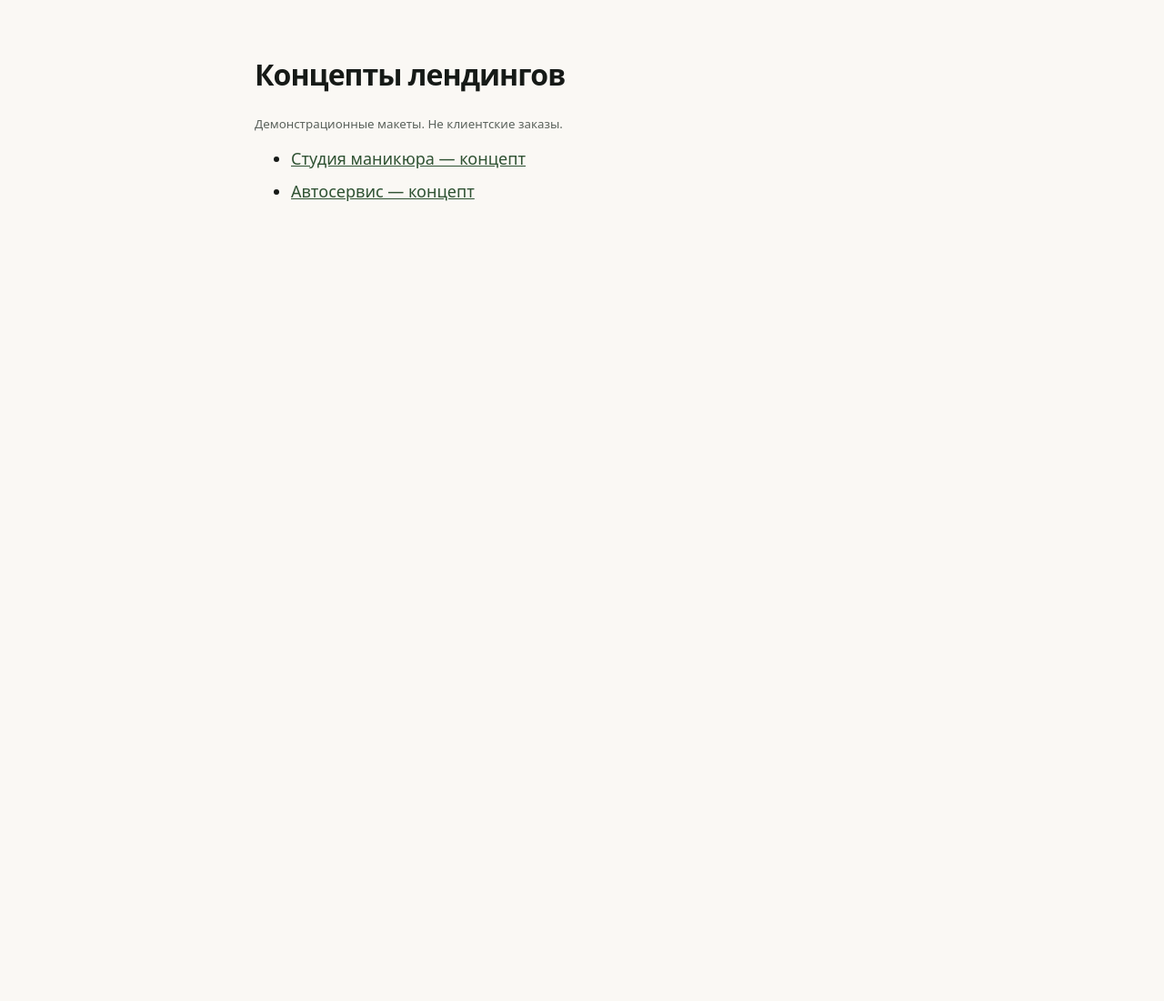
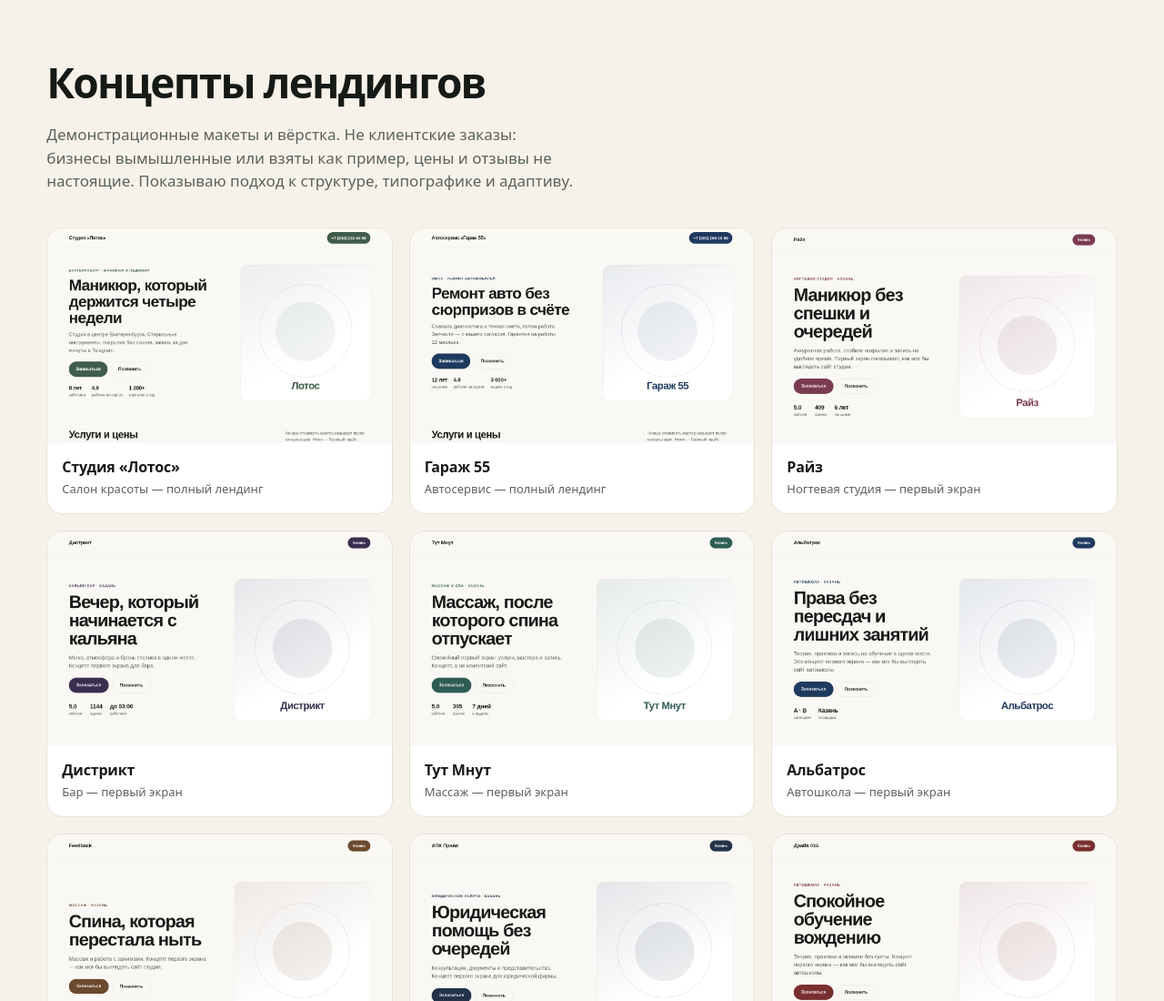
Before and after one commit to sweetlife999/demo-sites, a plain HTML site: page index.html in a window 1280 px wide. Shown: the top 1100 px of the page at 91% size. Before the commit the page ends 800 px from the top, so only its background shows below. Drawn offline with Linux system fonts and the light colour scheme.

Commit message:
portfolio index with concept shots

```diff
--- a/index.html
+++ b/index.html
@@ -1,11 +1,70 @@
-<!doctype html>
-<html lang="ru"><head><meta charset="utf-8"><meta name="viewport" content="width=device-width,initial-scale=1">
-<title>Концепты лендингов</title>
-<style>body{font-family:system-ui,sans-serif;max-width:720px;margin:60px auto;padding:0 20px;color:#161a17;background:#faf8f4}
-h1{letter-spacing:-.03em}a{color:#2f5233}li{margin:12px 0;font-size:18px}small{color:#5b625c}</style></head>
-<body><h1>Концепты лендингов</h1>
-<p><small>Демонстрационные макеты. Не клиентские заказы.</small></p>
-<ul>
-<li><a href="lotos/">Студия маникюра — концепт</a></li>
-<li><a href="garage55/">Автосервис — концепт</a></li>
-</ul></body></html>
+<!doctype html><html lang="ru"><head><meta charset="utf-8">
+<meta name="viewport" content="width=device-width,initial-scale=1">
+<title>Концепты лендингов — Ярослав</title>
+<style>
+*{box-sizing:border-box}body{margin:0;background:#f6f2ea;color:#161a17;font-family:system-ui,-apple-system,"Segoe UI",Roboto,Arial,sans-serif;line-height:1.5}
+.wrap{width:min(1180px,92vw);margin:0 auto;padding:56px 0 72px}
+h1{font-size:clamp(30px,4vw,46px);letter-spacing:-.04em;margin:0 0 10px;font-weight:800}
+p.lead{color:#5b625c;margin:0 0 38px;font-size:17px;max-width:60ch}
+.grid{display:grid;grid-template-columns:repeat(3,1fr);gap:18px}
+.card{background:#fff;border:1px solid #e7e2d8;border-radius:18px;overflow:hidden;text-decoration:none;color:inherit;transition:transform .15s ease,border-color .15s ease}
+.card:hover{transform:translateY(-3px);border-color:#c9c2b1}
+.shot{aspect-ratio:16/10;overflow:hidden;background:#efe9dd}
+.shot img{width:100%;height:100%;object-fit:cover;object-position:top center;display:block}
+.meta{padding:14px 16px 16px;display:flex;flex-direction:column;gap:3px}
+.meta b{font-size:16px;letter-spacing:-.01em}
+.meta span{font-size:13px;color:#5b625c}
+footer{margin-top:44px;color:#5b625c;font-size:13px;border-top:1px solid #e7e2d8;padding-top:18px}
+@media(max-width:900px){.grid{grid-template-columns:1fr 1fr}}
+@media(max-width:600px){.grid{grid-template-columns:1fr}}
+</style></head><body><div class="wrap">
+<h1>Концепты лендингов</h1>
+<p class="lead">Демонстрационные макеты и вёрстка. Не клиентские заказы: бизнесы вымышленные или взяты как пример, цены и отзывы не настоящие. Показываю подход к структуре, типографике и адаптиву.</p>
+<div class="grid">
+<a class="card" href="lotos/">
+  <div class="shot"><img src="assets/shots/lotos.png" alt="Студия «Лотос»" loading="lazy"></div>
+  <div class="meta"><b>Студия «Лотос»</b><span>Салон красоты — полный лендинг</span></div>
+</a>
+<a class="card" href="garage55/">
+  <div class="shot"><img src="assets/shots/garage55.png" alt="Гараж 55" loading="lazy"></div>
+  <div class="meta"><b>Гараж 55</b><span>Автосервис — полный лендинг</span></div>
+</a>
+<a class="card" href="firstscreen/rayz/">
+  <div class="shot"><img src="assets/shots/rayz.png" alt="Райз" loading="lazy"></div>
+  <div class="meta"><b>Райз</b><span>Ногтевая студия — первый экран</span></div>
+</a>
+<a class="card" href="firstscreen/district/">
+  <div class="shot"><img src="assets/shots/district.png" alt="Дистрикт" loading="lazy"></div>
+  <div class="meta"><b>Дистрикт</b><span>Бар — первый экран</span></div>
+</a>
+<a class="card" href="firstscreen/tut-mnut/">
+  <div class="shot"><img src="assets/shots/tut-mnut.png" alt="Тут Мнут" loading="lazy"></div>
+  <div class="meta"><b>Тут Мнут</b><span>Массаж — первый экран</span></div>
+</a>
+<a class="card" href="firstscreen/albatros/">
+  <div class="shot"><img src="assets/shots/albatros.png" alt="Альбатрос" loading="lazy"></div>
+  <div class="meta"><b>Альбатрос</b><span>Автошкола — первый экран</span></div>
+</a>
+<a class="card" href="firstscreen/feedback/">
+  <div class="shot"><img src="assets/shots/feedback.png" alt="Feedback" loading="lazy"></div>
+  <div class="meta"><b>Feedback</b><span>Массаж — первый экран</span></div>
+</a>
+<a class="card" href="firstscreen/apk/">
+  <div class="shot"><img src="assets/shots/apk.png" alt="АПК Право" loading="lazy"></div>
+  <div class="meta"><b>АПК Право</b><span>Юруслуги — первый экран</span></div>
+</a>
+<a class="card" href="firstscreen/drive016/">
+  <div class="shot"><img src="assets/shots/drive016.png" alt="Драйв 016" loading="lazy"></div>
+  <div class="meta"><b>Драйв 016</b><span>Автошкола — первый экран</span></div>
+</a>
+<a class="card" href="firstscreen/vektor/">
+  <div class="shot"><img src="assets/shots/vektor.png" alt="Вектор" loading="lazy"></div>
+  <div class="meta"><b>Вектор</b><span>Автошкола — первый экран</span></div>
+</a>
+<a class="card" href="firstscreen/avangard/">
+  <div class="shot"><img src="assets/shots/avangard.png" alt="КГ Авангард" loading="lazy"></div>
+  <div class="meta"><b>КГ Авангард</b><span>Лицензии и допуски — первый экран</span></div>
+</a>
+</div>
+<footer>Ярослав · лендинги · dotagency.ru</footer>
+</div></body></html>
```
Also changed, not shown: assets/shots/albatros.png (added), assets/shots/apk.png (added), assets/shots/avangard.png (added), assets/shots/district.png (added), assets/shots/drive016.png (added), assets/shots/feedback.png (added), assets/shots/garage55.png (added), assets/shots/lotos.png (added), assets/shots/rayz.png (added), assets/shots/tut-mnut.png (added), assets/shots/vektor.png (added).
